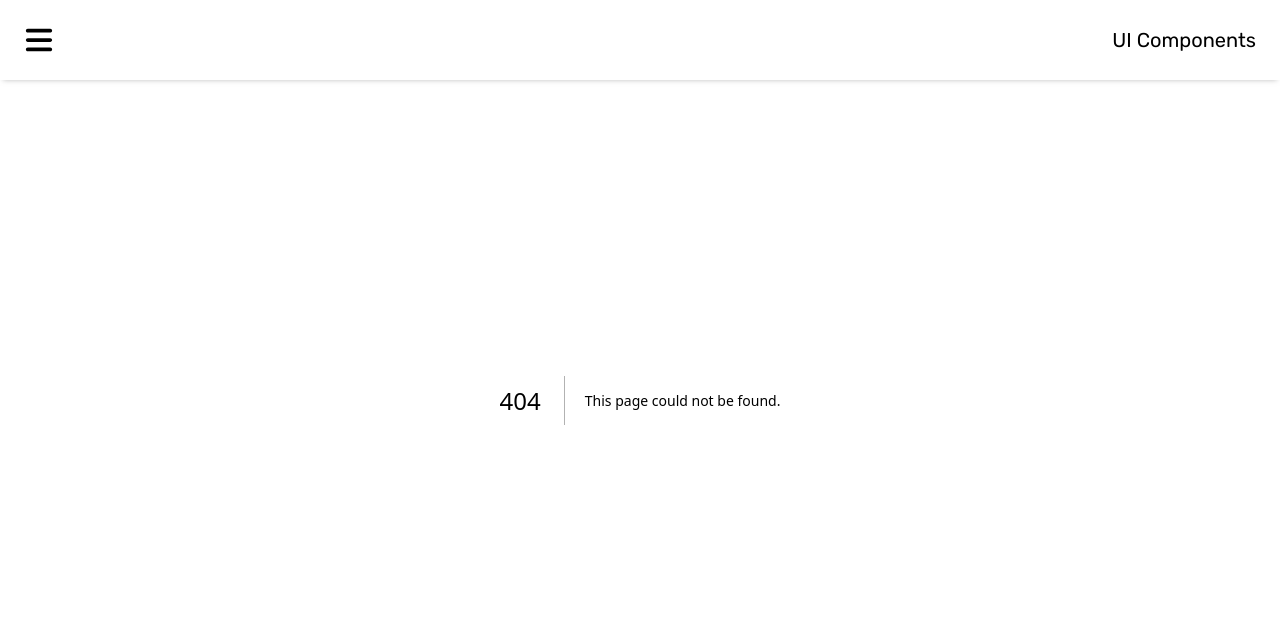
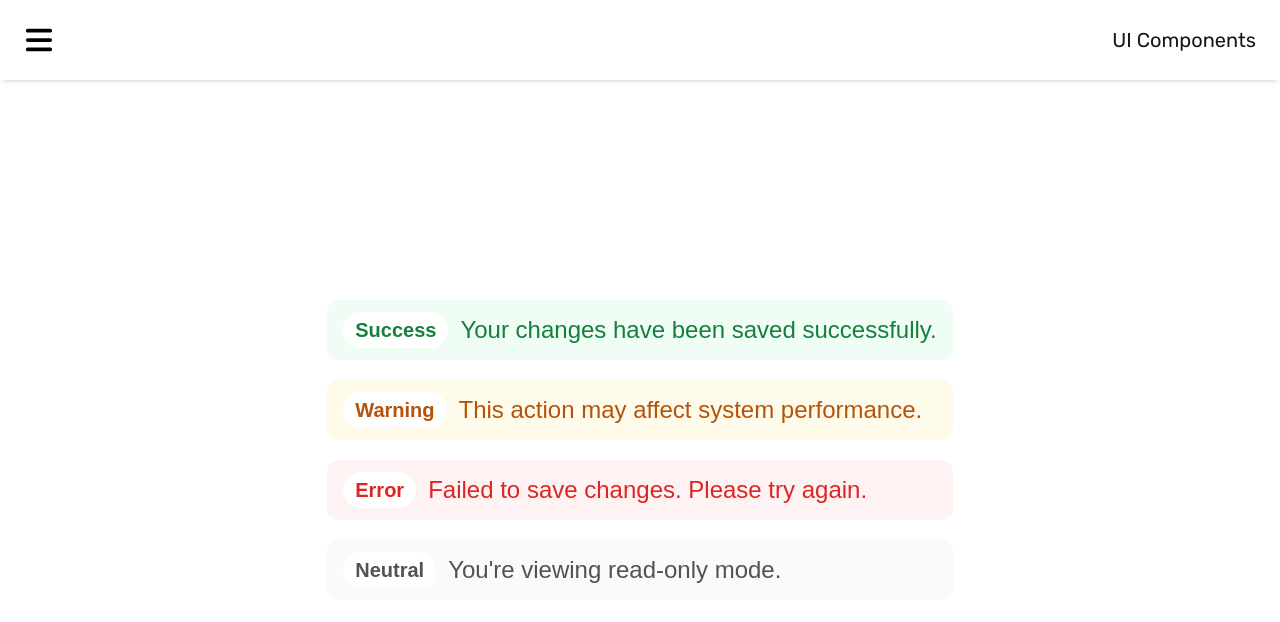
Before and after one commit to hsanchez7934/ui-components, a Next.js app: page /toast in a window 1280 px wide. Before the commit this address had no page. Shown: the top 622 px of the page. Built offline with nearby package versions, Linux system fonts and the light colour scheme.

Commit message:
add toast component

```diff
--- a/src/app/components/NavBar/NavBar.tsx
+++ b/src/app/components/NavBar/NavBar.tsx
@@ -15,8 +15,9 @@ const links = [
 	{href: '/pagination', text: 'Pagination'},
 	{href: '/radio-cards', text: 'Radio Cards'},
 	{href: '/tabs', text: 'Tabs'},
+	{href: '/textarea', text: 'Textarea'},
 	{href: '/text-input', text: 'Text Input'},
-	{href: '/textarea', text: 'Textarea'},
+	{href: '/toast', text: 'Toast'},
 ]
 
 const renderedLinks = (setToggleNavMenu: (value: boolean) => void) => {
--- a/src/app/components/tabs/Tabs.tsx
+++ b/src/app/components/tabs/Tabs.tsx
@@ -15,7 +15,7 @@ export const Tabs: React.FC<TabsProps> = ({tabs, initialIndex = 0}) => {
 	const [activeIndex, setActiveIndex] = useState(initialIndex)
 
 	return (
-		<div className="w-[300px] h-[300px] sm:w-[350px] sm:h-[320px] md:w-[400px] md:h-[340px] lg:w-[450px] lg:h-[360px]">
+		<div className="w-[300px] h-[300px] sm:w-[350px] sm:h-[310px] md:w-[400px] md:h-[320px] lg:w-[450px] lg:h-[360px] xl:w-[500px] xl:h-[380px] 2xl:h-[420px]">
 			<div className="tab-headings">
 				{tabs.map((tab, index) => (
 					<button
--- /dev/null
+++ b/src/app/components/toast/Toast.tsx
@@ -0,0 +1,20 @@
+import React from 'react'
+import './styles.css'
+
+export type ToastType = 'success' | 'warning' | 'error' | 'neutral'
+
+interface ToastProps {
+	type: ToastType
+	message: string
+}
+
+const Toast: React.FC<ToastProps> = ({type, message}) => {
+	return (
+		<div className={`toast toast-${type}`}>
+			<span className="toast-badge text-base md:text-md lg:text-lg xl:text-xl 2xl:text-2xl">{type}</span>
+			<span className="toast-message text-md md:text-lg lg:text-xl xl:text-2xl 2xl:text-3xl">{message}</span>
+		</div>
+	)
+}
+
+export default Toast
--- /dev/null
+++ b/src/app/components/toast/styles.css
@@ -0,0 +1,41 @@
+.toast {
+	display: flex;
+	align-items: center;
+	gap: 0.75rem;
+	padding: 0.75rem 1rem;
+	border-radius: 0.75rem;
+	/* font-size: 0.95rem; */
+	font-family: sans-serif;
+	width: auto;
+	max-width: 100%;
+}
+
+.toast-badge {
+	padding: 0.25rem 0.75rem;
+	border-radius: 9999px;
+	background-color: white;
+	text-transform: capitalize;
+	font-weight: 600;
+	/* font-size: 0.85rem; */
+}
+
+/* === Toast Variants === */
+.toast-success {
+	background-color: #f0fdf4;
+	color: #15803d;
+}
+
+.toast-warning {
+	background-color: #fffbeb;
+	color: #b45309;
+}
+
+.toast-error {
+	background-color: #fef2f2;
+	color: #dc2626;
+}
+
+.toast-neutral {
+	background-color: #f9fafb;
+	color: #525252;
+}
--- a/src/app/dropdown/page.tsx
+++ b/src/app/dropdown/page.tsx
@@ -13,7 +13,7 @@ import { IoPerson } from "react-icons/io5";
 export default function DropDownPage() {
 	const airlineData = () => {
 		const data = []
-		for (let i = 0; i < 10; i++) {
+		for (let i = 0; i < 5; i++) {
 			data.push({
 				value: faker.airline.airport().iataCode
 			})
@@ -34,7 +34,7 @@ export default function DropDownPage() {
 
 	const foodData = () => {
 		const data = []
-		for (let i = 0; i < 10; i++) {
+		for (let i = 0; i < 6; i++) {
 			data.push({
 				value: faker.food.dish()
 			})
@@ -54,7 +54,7 @@ export default function DropDownPage() {
 
 	const loremIpsumData = () => {
 		const data = []
-		for (let i = 0; i < 10; i++) {
+		for (let i = 0; i < 6; i++) {
 			data.push({
 				value: faker.lorem.sentence()
 			})
--- /dev/null
+++ b/src/app/toast/page.tsx
@@ -0,0 +1,28 @@
+import React from 'react'
+import Toast from '@/app/components/toast/Toast'
+import PageMainBox from '../components/page-main-box/PageMainBox'
+
+const styles = {
+	marginBottom: '20px'
+}
+
+const App = () => {
+	return (
+		<PageMainBox>
+			<div style={styles}>
+				<Toast type="success" message="Your changes have been saved successfully." />
+			</div>
+			<div style={styles}>
+				<Toast type="warning" message="This action may affect system performance." />
+			</div>
+			<div style={styles}>
+				<Toast type="error" message="Failed to save changes. Please try again." />
+			</div>
+			<div style={styles}>
+				<Toast type="neutral" message="You're viewing read-only mode." />
+			</div>
+		</PageMainBox>
+	)
+}
+
+export default App
```
